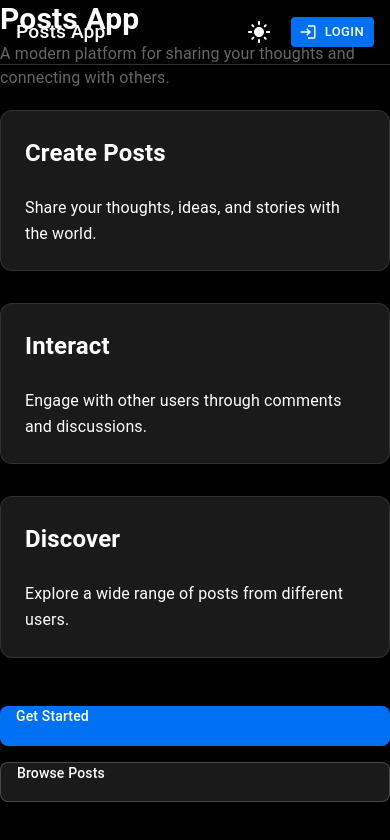
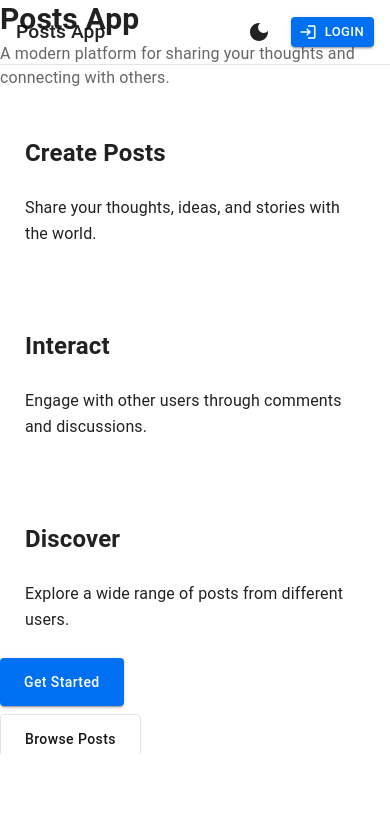
Before and after one commit to ismailonuraygan/posts-app, a Next.js app: page / in a window 390 px wide. Shown: the top 840 px of the page. Built offline with nearby package versions, Linux system fonts and the light colour scheme.

Commit message:
fix: home page fixes

```diff
--- a/src/app/page.module.css
+++ b/src/app/page.module.css
@@ -2,9 +2,6 @@
   --gray-rgb: 0, 0, 0;
   --gray-alpha-200: rgba(var(--gray-rgb), 0.08);
   --gray-alpha-100: rgba(var(--gray-rgb), 0.05);
-
-  --button-primary-hover: #383838;
-  --button-secondary-hover: #f2f2f2;
 
   min-height: calc(100vh - 60px);
   display: flex;
@@ -14,18 +11,7 @@
   padding: 80px;
   gap: 64px;
   font-family: var(--font-geist-sans);
-}
-
-@media (prefers-color-scheme: dark) {
-  .page {
-    --gray-rgb: 255, 255, 255;
-    --gray-alpha-200: rgba(var(--gray-rgb), 0.145);
-    --gray-alpha-100: rgba(var(--gray-rgb), 0.06);
-
-    --button-primary-hover: #ccc;
-    --button-secondary-hover: #1a1a1a;
-  }
-}
+} n
 
 .main {
   flex: 1;
@@ -40,116 +26,17 @@
   gap: 32px;
 }
 
-.main ol {
-  font-family: var(--font-geist-mono);
-  padding-left: 0;
-  margin: 0;
-  font-size: 14px;
-  line-height: 24px;
-  letter-spacing: -0.01em;
-  list-style-position: inside;
-}
-
-.main li:not(:last-of-type) {
-  margin-bottom: 8px;
-}
-
-.main code {
-  font-family: inherit;
-  background: var(--gray-alpha-100);
-  padding: 2px 4px;
-  border-radius: 4px;
-  font-weight: 600;
-}
-
-.title {
-  font-size: 3rem;
-  font-weight: 700;
-  margin-bottom: 1rem;
-  background: linear-gradient(45deg, #0070f3, #00a6ed);
-  -webkit-background-clip: text;
-  -webkit-text-fill-color: transparent;
-  background-clip: text;
-}
-
-.description {
-  font-size: 1.2rem;
-  color: #666;
-  margin-bottom: 3rem;
-  max-width: 600px;
-}
-
 .features {
   display: grid;
   grid-template-columns: repeat(auto-fit, minmax(250px, 1fr));
   gap: 2rem;
   width: 100%;
-  margin-bottom: 3rem;
 }
 
 .ctas {
   display: flex;
   gap: 1rem;
-  margin-top: 2rem;
-}
-
-.primary,
-.secondary {
-  padding: 0.8rem 2rem;
-  border-radius: 8px;
-  font-weight: 500;
-  transition: transform 0.2s;
-  text-decoration: none;
-}
-
-.primary:hover,
-.secondary:hover {
-  transform: translateY(-2px);
-}
-
-.primary {
-  background: #0070f3;
-  color: white;
-}
-
-.secondary {
-  background: rgba(255, 255, 255, 0.1);
-  color: #fff;
-  border: 1px solid rgba(255, 255, 255, 0.2);
-}
-
-.footer {
-  grid-row-start: 3;
-  display: flex;
-  gap: 24px;
-}
-
-.footer a {
-  display: flex;
-  align-items: center;
-  gap: 8px;
-}
-
-.footer img {
-  flex-shrink: 0;
-}
-
-/* Enable hover only on non-touch devices */
-@media (hover: hover) and (pointer: fine) {
-  a.primary:hover {
-    background: var(--button-primary-hover);
-    border-color: transparent;
-  }
-
-  a.secondary:hover {
-    background: var(--button-secondary-hover);
-    border-color: transparent;
-  }
-
-  .footer a:hover {
-    text-decoration: underline;
-    text-underline-offset: 4px;
-  }
+  justify-content: center;
 }
 
 @media (max-width: 768px) {
@@ -187,11 +74,6 @@
   .ctas a {
     font-size: 14px;
     height: 40px;
-    padding: 0 16px;
-  }
-
-  a.secondary {
-    min-width: auto;
   }
 
   .footer {
--- a/src/app/page.tsx
+++ b/src/app/page.tsx
@@ -1,6 +1,7 @@
 'use client'
 
 import Link from 'next/link'
+import { Button } from '@mui/material'
 import styles from './page.module.css'
 import { PageHeader } from './components/PageHeader'
 import FeatureCard from './components/FeatureCard'
@@ -8,11 +9,13 @@ import FeatureCard from './components/FeatureCard'
 export default function Home() {
 	return (
 		<div className='main'>
-
 			<div className='container'>
 				<div className='section'>
-
-					<PageHeader title="Posts App" supportingText="A modern platform for sharing your thoughts and connecting with others." hasBorderBottom={true} />
+					<PageHeader
+						title="Posts App"
+						supportingText="A modern platform for sharing your thoughts and connecting with others."
+						hasBorderBottom
+					/>
 
 					<div className={styles.features}>
 						<FeatureCard title="Create Posts" supportingText="Share your thoughts, ideas, and stories with the world." />
@@ -23,12 +26,40 @@ export default function Home() {
 					</div>
 
 					<div className={styles.ctas}>
-						<Link href="/login" className={styles.primary}>
-							Get Started
+						<Link href="/login">
+							<Button
+								variant="contained"
+								sx={{
+									backgroundColor: 'var(--primary-color)',
+									'&:hover': {
+										backgroundColor: 'var(--primary-hover-color)',
+									},
+									textTransform: 'none',
+									fontWeight: 500,
+									padding: '12px 24px',
+								}}
+							>
+								Get Started
+							</Button>
 						</Link>
 
-						<Link href="/posts" className={styles.secondary}>
-							Browse Posts
+						<Link href="/posts">
+							<Button
+								variant="outlined"
+								sx={{
+									borderColor: 'var(--border-color)',
+									color: 'var(--foreground)',
+									'&:hover': {
+										backgroundColor: 'var(--hover-color)',
+										borderColor: 'var(--primary-color)',
+									},
+									textTransform: 'none',
+									fontWeight: 500,
+									padding: '12px 24px',
+								}}
+							>
+								Browse Posts
+							</Button>
 						</Link>
 					</div>
 				</div>
--- a/src/providers/ThemeProvider.tsx
+++ b/src/providers/ThemeProvider.tsx
@@ -19,7 +19,7 @@ const ThemeContext = createContext<ThemeContextType>({
 export const useThemeContext = () => useContext(ThemeContext)
 
 export default function ThemeProvider({ children }: { children: ReactNode }) {
-	const [mode, setMode] = useState<ThemeMode>('dark')
+	const [mode, setMode] = useState<ThemeMode>('light')
 
 	useEffect(() => {
 		const savedMode = localStorage.getItem('theme') as ThemeMode
```
